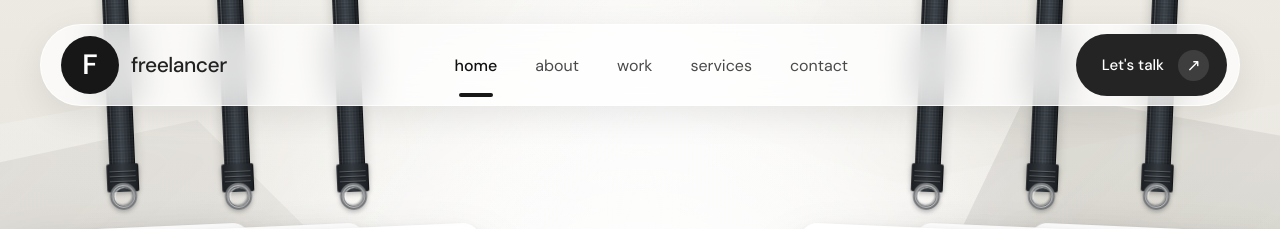
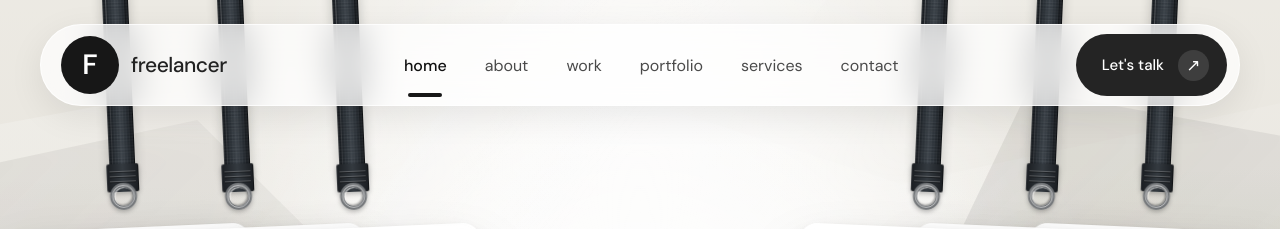
Before and after one commit to Mihir0407/portfolio-website, a Vue app: page / in a window 1280 px wide. Shown: the top 229 px of the page. Built offline with nearby package versions, Linux system fonts and the light colour scheme.

Commit message:
Update portfolio

```diff
--- a/src/components/Navbar/Navbar.vue
+++ b/src/components/Navbar/Navbar.vue
@@ -26,13 +26,14 @@ const route = useRoute();
 
 
 // ============================================
-// SECTIONS
+// NAVIGATION
 // ============================================
 
 const sections = [
   "home",
   "about",
   "work",
+  "portfolio",
   "services",
   "contact",
 ];
@@ -106,12 +107,31 @@ const scrollToSection = (
 
 
 // ============================================
-// NAVIGATE TO SECTION
+// NAVIGATE TO SECTION / PAGE
 // ============================================
 
 const navigateTo = async (
   sectionId: string
 ) => {
+
+  // ==========================================
+  // PORTFOLIO PAGE
+  // ==========================================
+
+  if (sectionId === "portfolio") {
+
+    if (route.path !== "/portfolio") {
+
+      await router.push("/portfolio");
+
+    }
+
+    activeSection.value = "portfolio";
+
+    return;
+
+  }
+
 
   // ==========================================
   // ALREADY ON HOME
@@ -127,8 +147,11 @@ const navigateTo = async (
     if (route.hash !== `#${sectionId}`) {
 
       await router.replace({
+
         path: "/",
+
         hash: `#${sectionId}`,
+
       });
 
     }
@@ -167,8 +190,11 @@ const navigateTo = async (
   // ==========================================
 
   await router.push({
+
     path: "/",
+
     hash: `#${sectionId}`,
+
   });
 
 
@@ -199,9 +225,22 @@ const navigateTo = async (
 
 const updateActiveSection = () => {
 
-  /*
-   * Active section only matters on Home.
-   */
+  // ==========================================
+  // PORTFOLIO PAGE
+  // ==========================================
+
+  if (route.path === "/portfolio") {
+
+    activeSection.value = "portfolio";
+
+    return;
+
+  }
+
+
+  // ==========================================
+  // OTHER NON-HOME PAGES
+  // ==========================================
 
   if (route.path !== "/") {
 
@@ -212,6 +251,10 @@ const updateActiveSection = () => {
   }
 
 
+  // ==========================================
+  // HOME SECTIONS
+  // ==========================================
+
   const scrollPosition =
     window.scrollY +
     NAVBAR_OFFSET +
@@ -221,7 +264,22 @@ const updateActiveSection = () => {
   let current = "home";
 
 
-  for (const id of sections) {
+  /*
+   * Portfolio is a separate page,
+   * so it must NOT be included in
+   * the section-position calculation.
+   */
+
+  const homeSections = [
+    "home",
+    "about",
+    "work",
+    "services",
+    "contact",
+  ];
+
+
+  for (const id of homeSections) {
 
     const section =
       getSection(id);
@@ -300,6 +358,7 @@ const handleInitialHash = async () => {
     return;
   }
 
+
   if (!route.hash) {
     return;
   }
@@ -309,8 +368,17 @@ const handleInitialHash = async () => {
     route.hash.substring(1);
 
 
-  if (!sections.includes(id)) {
+  /*
+   * Portfolio is a page, not a Home section.
+   */
+
+  if (
+    !sections.includes(id) ||
+    id === "portfolio"
+  ) {
+
     return;
+
   }
 
 
@@ -450,14 +518,20 @@ onUnmounted(() => {
       >
 
         <a
-          :href="`/#${section}`"
+          :href="
+            section === 'portfolio'
+              ? '/portfolio'
+              : `/#${section}`
+          "
 
           class="nav-link"
 
           :class="{
             active:
-              route.path === '/' &&
-              activeSection === section
+              (route.path === '/' &&
+                activeSection === section) ||
+              (route.path === '/portfolio' &&
+                section === 'portfolio')
           }"
 
           @click.prevent="
--- a/src/sections/Footer/Footer.vue
+++ b/src/sections/Footer/Footer.vue
@@ -100,6 +100,7 @@
           <a href="#home">Home</a>
           <a href="#about">About</a>
           <a href="#work">Work</a>
+          <a href="#portfolio">Portfolio</a>
           <a href="#services">Services</a>
           <a href="#contact">Contact</a>
 
@@ -152,7 +153,7 @@
   </a>
 
   <a
-    href="#"
+    href="https://www.behance.net/creativedesignerin"
     target="_blank"
     rel="noopener"
   >
```
Also changed, not shown: src/router/index.ts (+8 -8 lines).
